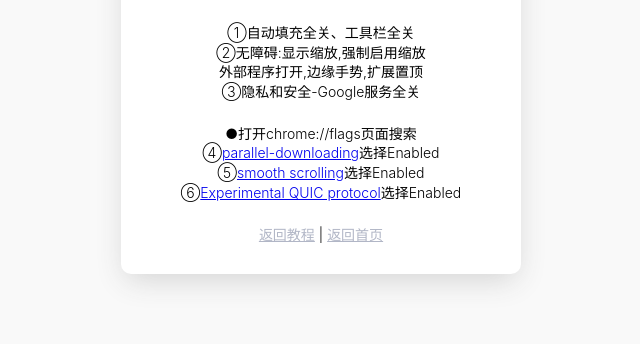
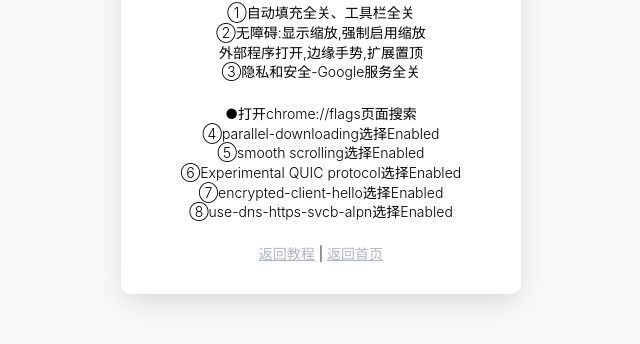
Before and after one commit to echs-top/kiwi, a plain HTML site: page art/start.html in a window 1280 px wide. Shown: the part 298-642 px from the top of the page, without its empty margins (319-959 px from the left). Drawn offline with Linux system fonts and the light colour scheme.

Commit message:
Update start.html

```diff
--- a/art/start.html
+++ b/art/start.html
@@ -22,9 +22,11 @@
       <h2>③隐私和安全-Google服务全关</h2>
       <br>
       <h2>︎●打开chrome://flags页面搜索</h2>
-      <h2>④<a href="chrome://flags/#enable-parallel-downloading">parallel-downloading</a>选择Enabled</h2>
-      <h2>⑤<a href="chrome://flags/#smooth-scrolling">smooth scrolling</a>选择Enabled</h2>
-      <h2>⑥<a href="chrome://flags/#enable-quic">Experimental QUIC protocol</a>选择Enabled</h2>
+      <h2>④parallel-downloading选择Enabled</h2>
+      <h2>⑤smooth scrolling选择Enabled</h2>
+      <h2>⑥Experimental QUIC protocol选择Enabled</h2>
+      <h2>⑦encrypted-client-hello选择Enabled</h2>
+      <h2>⑧use-dns-https-svcb-alpn选择Enabled</h2>
       <br>
       <h2><a target="_parent" style="color:#b1b6c6;" href="https://kiwi.echs.top/extensions.html">返回教程</a> | <a target="_parent" style="color:#b1b6c6;" href="https://kiwi.echs.top">返回首页</a></h2>
     </div>
```
